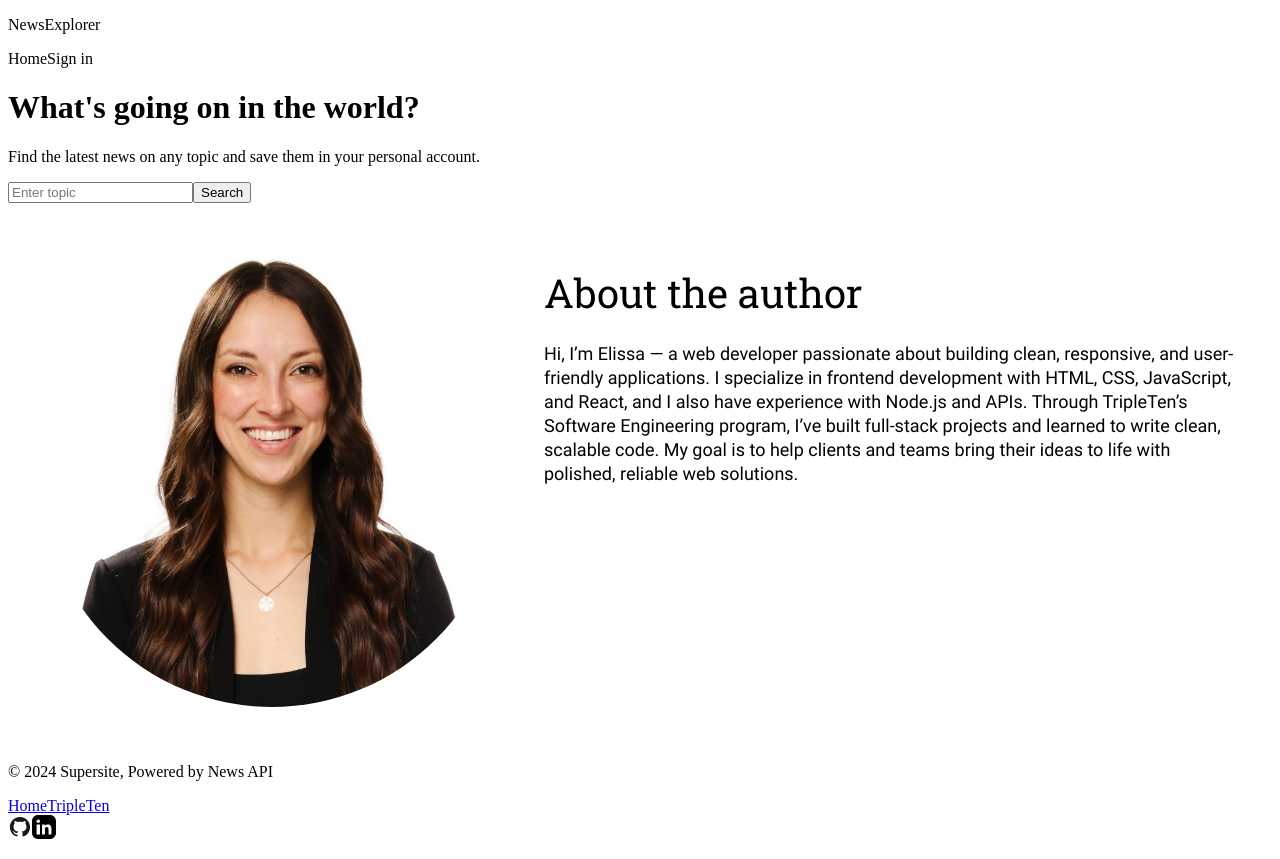
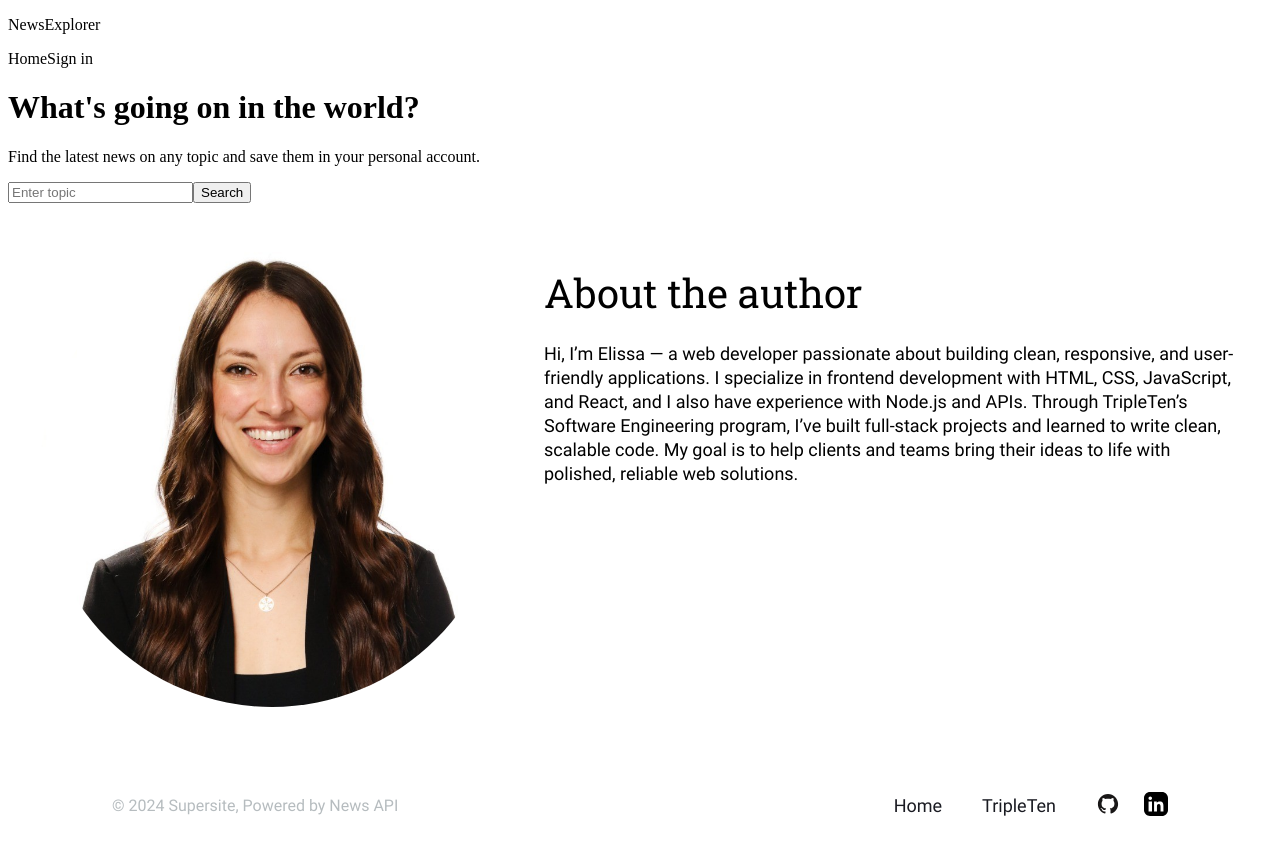
Before and after one commit to enyberg09/news_explorer, a React (Vite) app: page / in a window 1280 px wide. Built offline with nearby package versions, Linux system fonts and the light colour scheme.

Commit message:
Components (markup and styles for desktop) for About and Footer

```diff
--- a/src/components/Footer/footer.css
+++ b/src/components/Footer/footer.css
@@ -0,0 +1,54 @@
+@import url(../../vendor/fonts.css);
+
+.footer {
+height: 80px;
+width: 100%;
+}
+
+.footer__content {
+display: flex;
+justify-content: space-between;
+padding: 32px 104px 26px;
+align-items: center
+}
+
+.footer__copyright{
+font-family: 'Roboto', Arial, sans-serif;
+font-weight: 400;
+font-size: 16px;
+line-height: 22px;
+letter-spacing: 0px;
+color: #B6BCBF;
+}
+
+.footer__link {
+  text-decoration: none;
+  color: #1A1B22;
+}
+
+.footer__link:visited {
+  color: #1A1B22;
+}
+
+.footer__link:hover {
+  color: #1A1B22;
+}
+
+.footer__nav {
+font-family: 'Roboto', Arial, sans-serif;
+font-weight: 400;
+font-size: 18px;
+line-height: 24px;
+letter-spacing: 0px;
+text-align: center;
+color: #1A1B22;
+display: flex;
+gap: 40px;
+margin-left: auto;
+margin-right: 40px;
+}
+
+.footer__social {
+display: flex;
+gap:24px;
+}
--- a/src/components/Footer/footer.jsx
+++ b/src/components/Footer/footer.jsx
@@ -9,7 +9,12 @@ function Footer() {
 
         <nav className="footer__nav">
           <a href="#" className="footer__link">Home</a>
-          <a href="#" className="footer__link">TripleTen</a>
+          <a
+          href="https://tripleten.com/"
+          target="_blank"
+          rel="noopener noreferrer"
+          aria-label="TripleTen"
+          className="footer__link">TripleTen</a>
         </nav>
 
         <div className="footer__social">
@@ -22,15 +27,15 @@ function Footer() {
           >
             <img src={GithubIcon} alt="GitHub" width="24" height="24" />
           </a>
-         { <a
-  href="https://www.linkedin.com/in/elissanyberg/"
-  target="_blank"
-  rel="noopener noreferrer"
-  aria-label="LinkedIn profile"
-  className="footer__social-link"
+          <a
+            href="https://www.linkedin.com/in/elissanyberg/"
+            target="_blank"
+            rel="noopener noreferrer"
+            aria-label="LinkedIn profile"
+            className="footer__social-link"
 >
   <img src={LinkedInIcon} alt="LinkedIn" width="24" height="24" />
-</a> }
+</a>
         </div>
       </div>
     </footer>
```
